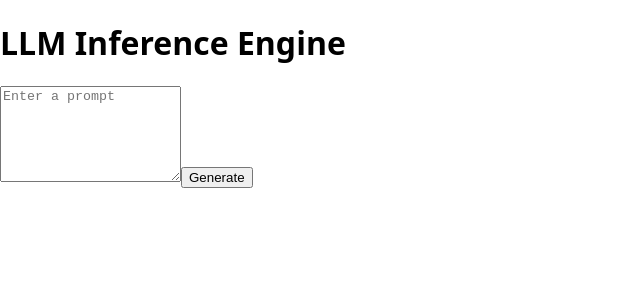
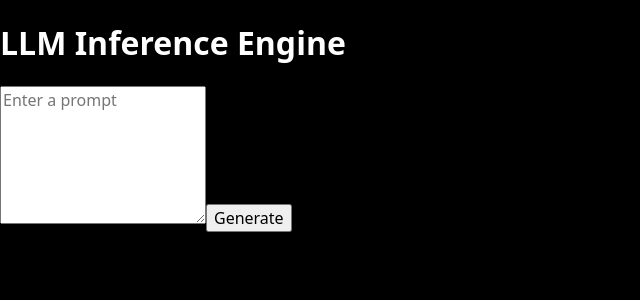
Before and after one commit to pedrosilva-a11y/llm-engineering, a React (Vite) app in the folder frontend/: page / in a window 1280 px wide. Shown: the top 300 px of the page, without its empty margins (0-640 px from the left). Built offline with nearby package versions, Linux system fonts and the light colour scheme.

Commit message:
style(frontend): Add shared theme foundation.

```diff
--- a/frontend/src/index.css
+++ b/frontend/src/index.css
@@ -5,6 +5,8 @@
     BlinkMacSystemFont,
     'Segoe UI',
     sans-serif;
+  color: var(--color-text-primary);
+  background: var(--color-background);
   font-synthesis: none;
   text-rendering: optimizeLegibility;
 }
@@ -21,4 +23,12 @@ body,
 
 body {
   margin: 0;
+  min-height: 100vh;
+  background: var(--color-background);
 }
+
+button,
+input,
+textarea {
+  font: inherit;
+}
--- a/frontend/src/main.tsx
+++ b/frontend/src/main.tsx
@@ -2,6 +2,7 @@ import { StrictMode } from 'react'
 import { createRoot } from 'react-dom/client'
 
 import App from './App.tsx'
+import './styles/theme.css'
 import './index.css'
 
 const rootElement = document.getElementById('root')
--- /dev/null
+++ b/frontend/src/styles/theme.css
@@ -0,0 +1,24 @@
+:root {
+    --color-black: #000000;
+    --color-white: #ffffff;
+    --color-blue: #0454f4;
+    --color-yellow: #f5a800;
+
+    --color-slate-50: #f8fafc;
+    --color-slate-100: #f1f5f9;
+    --color-slate-200: #e2e8f0;
+    --color-slate-500: #64748b;
+    --color-slate-600: #475569;
+    --color-slate-900: #0f172a;
+
+    --color-background: var(--color-black);
+    --color-surface: #343541;
+    --color-text-primary: var(--color-white);
+    --color-text-secondary: rgb(255 255 255 / 68%);
+    --color-primary: var(--color-blue);
+    --color-accent: var(--color-yellow);
+    --color-border: rgb(255 255 255 / 14%);
+
+    --radius-md: 0.875rem;
+    --radius-lg: 1.25rem;
+}
```
